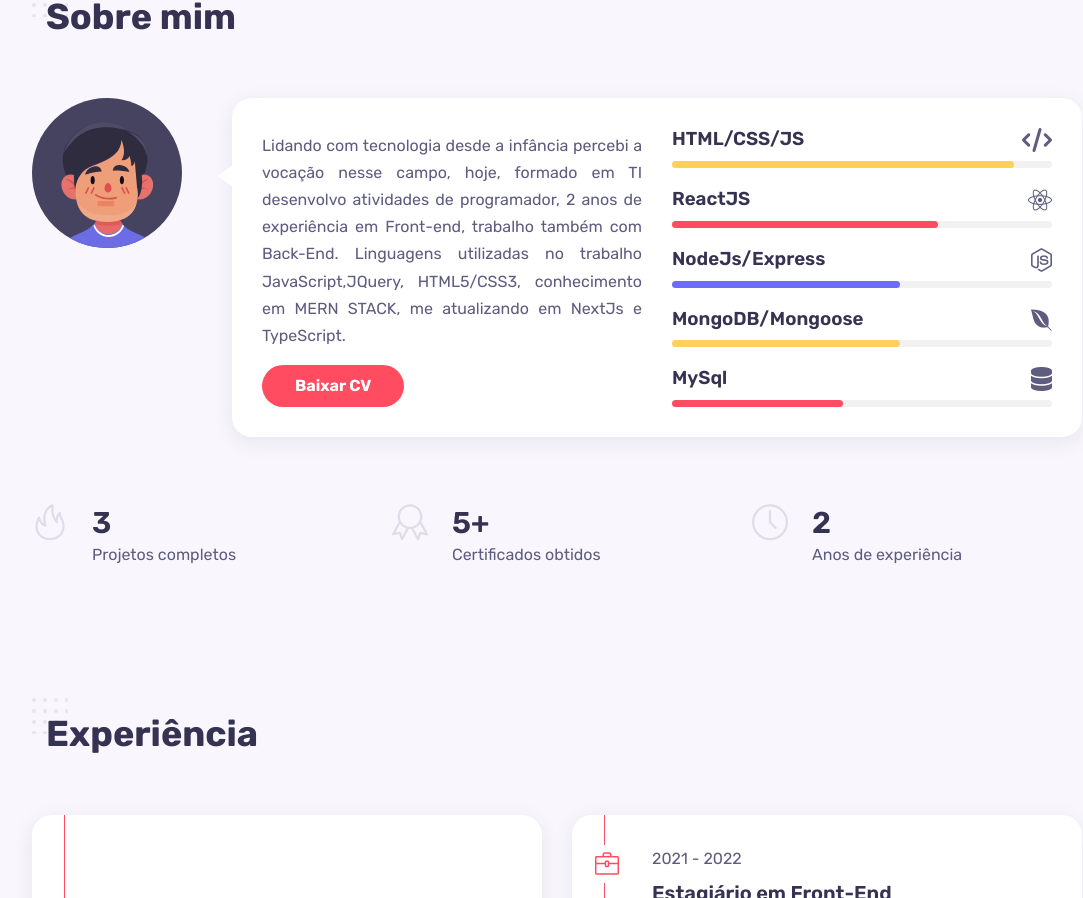
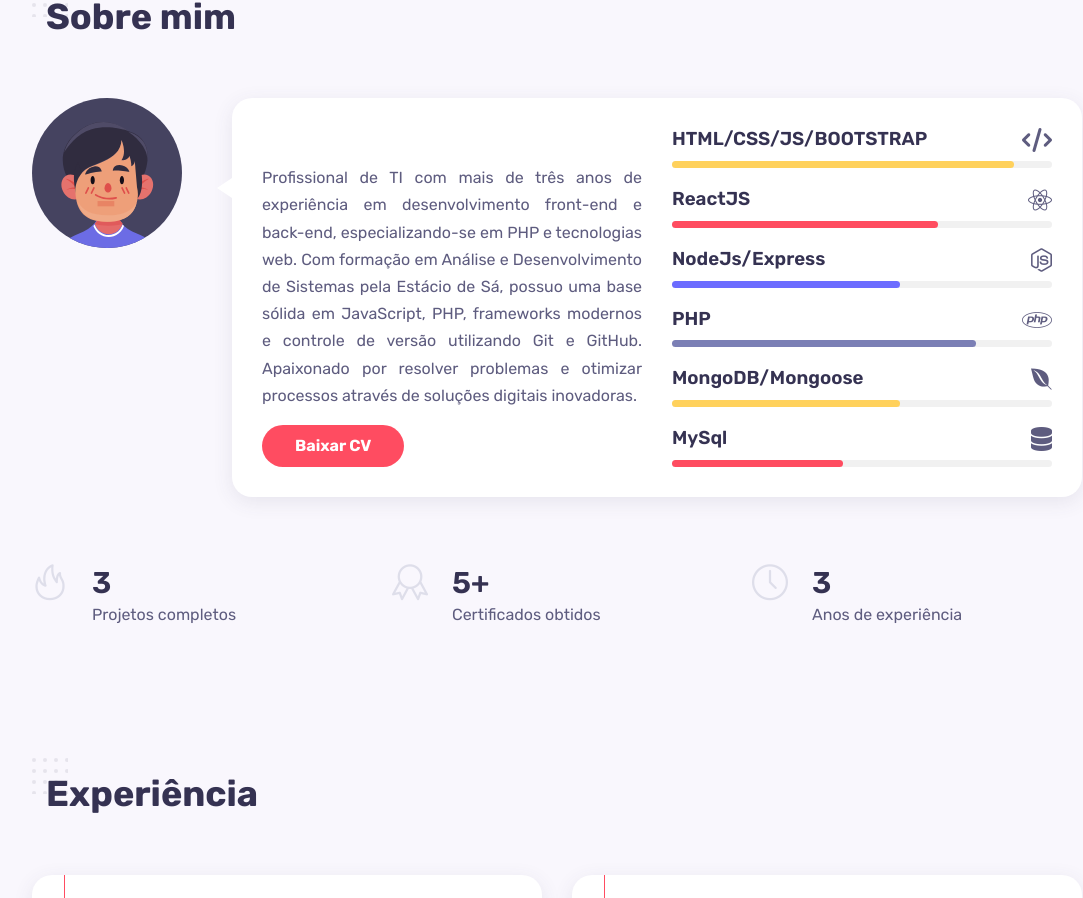
Before and after one commit to henriquecaeiro/Portifolio, a React (Create React App) app: page / in a window 1280 px wide. Shown: the part 917-1815 px from the top of the page, without its empty margins (138-1221 px from the left). Built offline with nearby package versions, Linux system fonts and the light colour scheme.

Commit message:
Atualizando CV

```diff
--- a/src/components/about/About.css
+++ b/src/components/about/About.css
@@ -77,6 +77,11 @@
 .node {
     width: 60%;
     background-color: rgb(108, 108, 299);
+}
+
+.php {
+    width: 80%;
+    background-color: rgb(123, 127, 181);
 }
 
 .mongoDb {
--- a/src/components/about/About.jsx
+++ b/src/components/about/About.jsx
@@ -14,15 +14,14 @@ const About = () => {
 
         <div className="about__data grid">
           <div className="about__info">
-            <p className="about__description">Lidando com tecnologia desde a infância percebi a vocação nesse campo, hoje, formado em TI desenvolvo atividades de programador, 2 anos de experiência em Front-end, trabalho também com Back-End.
-Linguagens utilizadas no trabalho JavaScript,JQuery, HTML5/CSS3, conhecimento em MERN STACK, me atualizando em NextJs e TypeScript.</p>
+            <p className="about__description">Profissional de TI com mais de três anos de experiência em desenvolvimento front-end e back-end, especializando-se em PHP e tecnologias web. Com formação em Análise e Desenvolvimento de Sistemas pela Estácio de Sá, possuo uma base sólida em JavaScript, PHP, frameworks modernos e controle de versão utilizando Git e GitHub. Apaixonado por resolver problemas e otimizar processos através de soluções digitais inovadoras.</p>
             <a href="/Curriculo.pdf" className='btn' download>Baixar CV</a>
           </div>
 
           <div className="about__skills grid">
             <div className="skills__data">
               <div className="skills__titles">
-                <h3 className="skills__name">HTML/CSS/JS </h3>
+                <h3 className="skills__name">HTML/CSS/JS/BOOTSTRAP </h3>
                 <span className="skills__number"><i class="fa-solid fa-code"></i></span>
               </div>
 
@@ -50,6 +49,17 @@ Linguagens utilizadas no trabalho JavaScript,JQuery, HTML5/CSS3, conhecimento em
 
               <div className="skills__bar">
                 <span className="skills__percentage node"></span>
+              </div>
+            </div>
+
+            <div className="skills__data">
+              <div className="skills__titles">
+                <h3 className="skills__name">PHP</h3>
+                <span className="skills__number"><i class="fa-brands fa-php"></i></span>
+              </div>
+
+              <div className="skills__bar">
+                <span className="skills__percentage php"></span>
               </div>
             </div>
 
--- a/src/components/about/AboutBox.jsx
+++ b/src/components/about/AboutBox.jsx
@@ -25,7 +25,7 @@ const AboutBox = () => {
             <i className="about__icon icon-clock"></i>
 
             <div>
-                <h3 className="about__title">2</h3>
+                <h3 className="about__title">3</h3>
                 <span className="about__subtitle">Anos de experiência</span>
             </div>
         </div>
```
Also changed, not shown: 1 other file (tests, documents, lock files or other folders).
